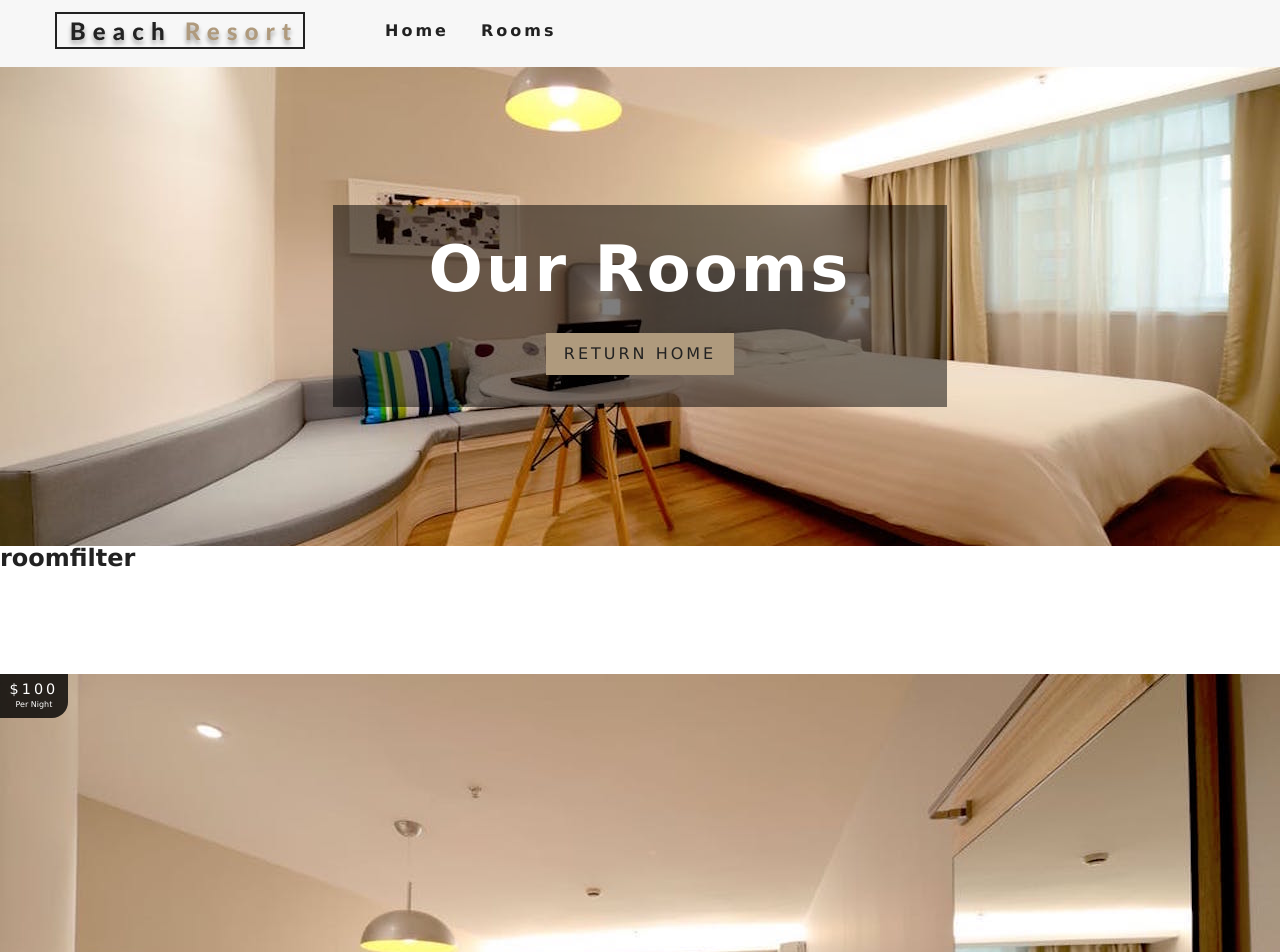
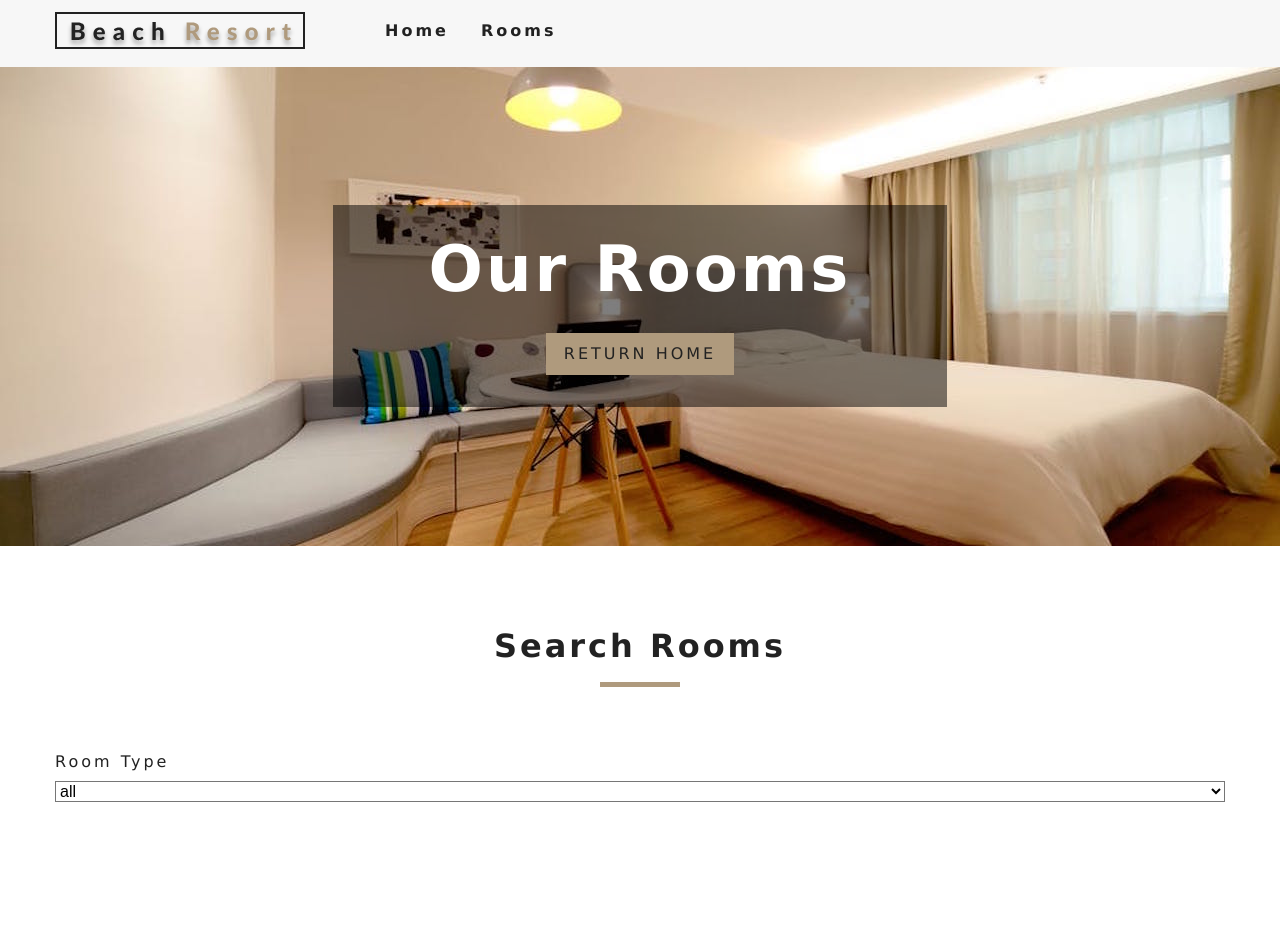
Before and after one commit to Phonekham/react-resort-beach, a React (Create React App) app: page /rooms in a window 1280 px wide. Shown: the top 952 px of the page. Built offline with nearby package versions, Linux system fonts and the light colour scheme.

Commit message:
25. Type Filter

```diff
--- a/src/components/RoomsFilter.jsx
+++ b/src/components/RoomsFilter.jsx
@@ -1,10 +1,61 @@
 import React from "react";
+import { useContext } from "react";
+import { RoomContext } from "../context";
+import Title from "../components/Title";
 
-const RoomsFilter = () => {
+// get all unique values
+const getUnique = (items, value) => {
+  return [...new Set(items.map(item => item[value]))];
+};
+
+const RoomsFilter = ({ rooms }) => {
+  const context = useContext(RoomContext);
+  console.log(context);
+  const {
+    handleChange,
+    type,
+    capacity,
+    price,
+    minPrice,
+    maxPrice,
+    minSize,
+    maxSize,
+    breakfast,
+    pets
+  } = context;
+  // get unique types
+  let types = getUnique(rooms, "type");
+  // add all
+  types = ["all", ...types];
+  // map to jsx
+  types = types.map((item, index) => {
+    return (
+      <option value={item} key={index}>
+        {item}
+      </option>
+    );
+  });
   return (
-    <div>
-      <h3>roomfilter</h3>
-    </div>
+    <section className="filter-container">
+      <Title title="Search Rooms" />
+      <form className="filter-form">
+        {/*select type  */}
+        <div className="form-group">
+          <label htmlFor="type">room type</label>
+          <select
+            name="type"
+            id="type"
+            value={type}
+            className="form-control"
+            onChange={handleChange}
+          >
+            {types}
+          </select>
+        </div>
+        {/* end select type */}
+        {/*guests   */}
+      </form>
+    </section>
   );
 };
 
--- a/src/components/RoomsList.jsx
+++ b/src/components/RoomsList.jsx
@@ -12,10 +12,11 @@ const RoomsList = ({ rooms }) => {
   }
   return (
     <section className="roomslist">
-      <div className="roomslist-center" />
-      {rooms.map(item => {
-        return <Room key={item.id} room={item} />;
-      })}
+      <div className="roomslist-center">
+        {rooms.map(item => {
+          return <Room key={item.id} room={item} />;
+        })}
+      </div>
     </section>
   );
 };
--- a/src/context.jsx
+++ b/src/context.jsx
@@ -54,14 +54,35 @@ export default class RoomProvider extends Component {
   };
 
   handleChange = event => {
-    const type = event.target.type;
-    const name = event.target.name;
-    const value = event.target.value;
-    console.log(type, name, value);
+    const target = event.target;
+    const value = event.type === "checkbox" ? target.checked : target.value;
+    const name = (event = event.target.name);
+    this.setState(
+      {
+        [name]: value
+      },
+      this.filterRooms
+    );
   };
 
   filterRooms = () => {
-    console.log("hello");
+    let {
+      rooms,
+      type,
+      capacity,
+      price,
+      minSize,
+      maxSize,
+      breakfast,
+      pets
+    } = this.state;
+    // all the rooms
+    let tempRooms = [...rooms];
+    // filter by type
+    if (type !== "all") {
+      tempRooms = tempRooms.filter(room => room.type === type);
+    }
+    this.setState({ sortedRooms: tempRooms });
   };
 
   render() {
```
